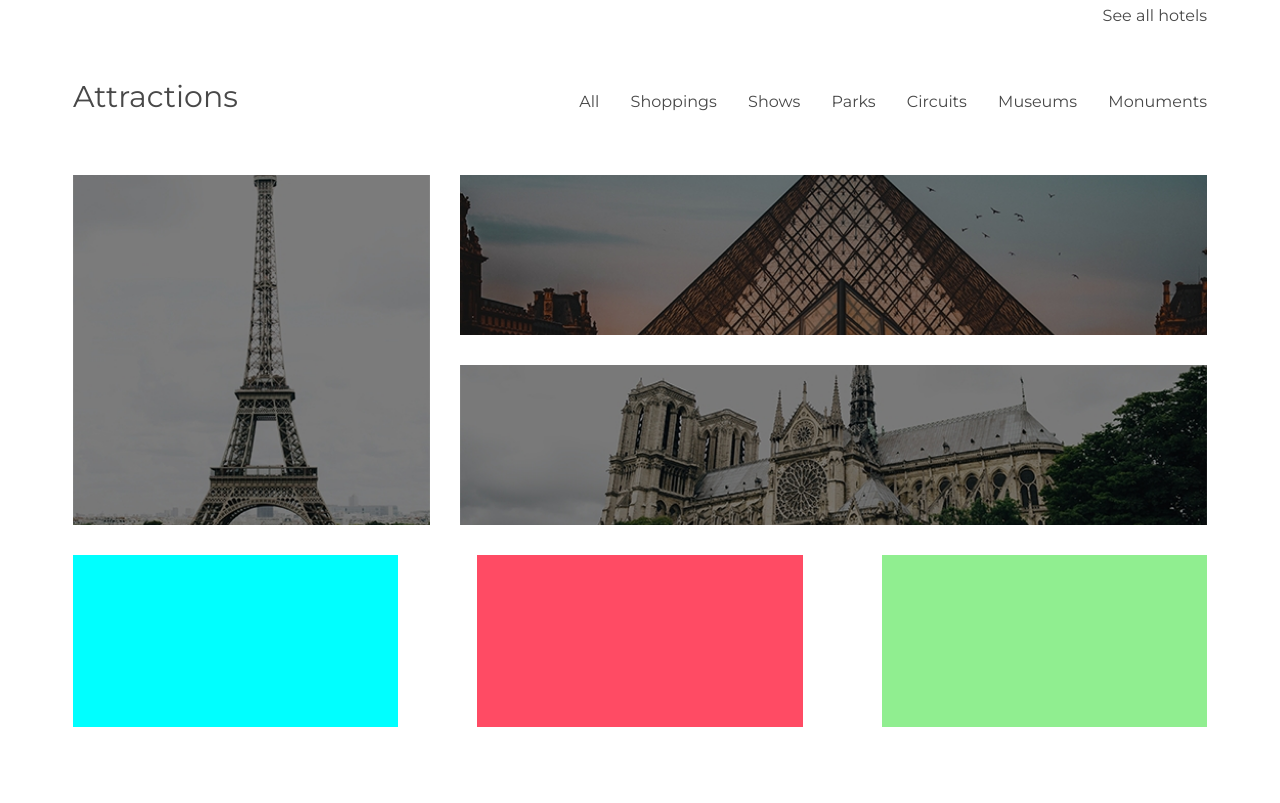
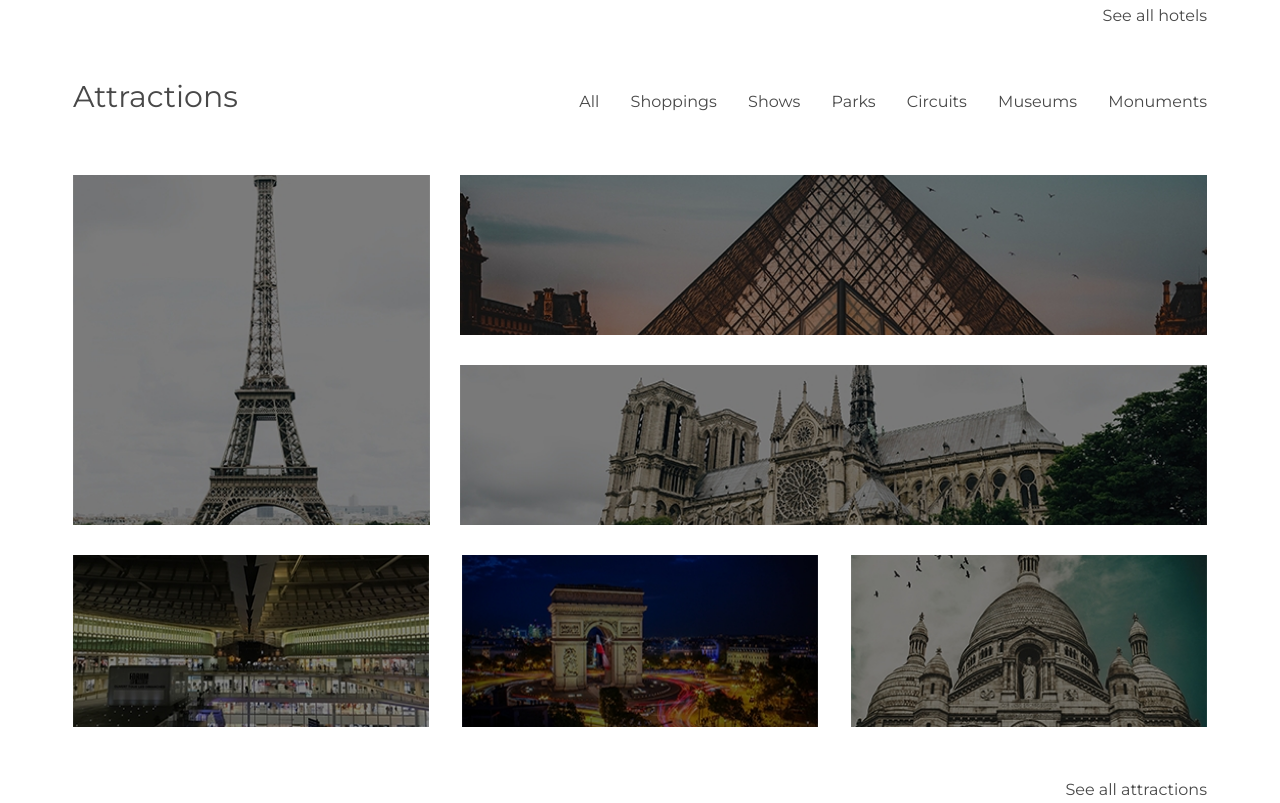
Before and after one commit to Edvinas1982/Desktop-deisgn-PARIS, a plain HTML site: page index.html in a window 1280 px wide. Shown: the part 1802-2605 px from the top of the page. Before the commit the page ends 2529 px from the top, so only its background shows below. Drawn offline with nearby package versions, Linux system fonts and the light colour scheme.

Commit message:
beveik baigtas atractions

```diff
--- a/index.html
+++ b/index.html
@@ -166,6 +166,9 @@
                 <div class="sacre">
                 </div>
             </div>
+            <div class="bottom_menu">
+                <a href="">See all attractions</a>
+            </div>
         </div>
     </section>
 </body>
--- a/style.css
+++ b/style.css
@@ -217,17 +217,26 @@ h6 {
     width: 100%;
     height: 13.5vw;
     justify-content: space-between;
+    padding-bottom: 40px;
 }
 .forum, .arc, .sacre {
-    width: calc(30% - 15px);
-    justify-content: space-between;
+    width: 31.4%;
 }
 .forum {
-    background-color: aqua;
+    background-image: url(img/Forum\ des\ Halles.jpg);
+    background-position: center;
+    background-repeat: no-repeat;
+    background-size: cover;
 }
 .arc {
-    background-color: #FF4B64;
+    background-image: url(img/Arc\ de\ Triomphe.jpg);
+    background-position: center;
+    background-repeat: no-repeat;
+    background-size: cover;
 }
 .sacre {
-    background-color: lightgreen;
+    background-image: url(img/Sacré\ Coeur.jpg);
+    background-position: center;
+    background-repeat: no-repeat;
+    background-size: cover;
 }
```
